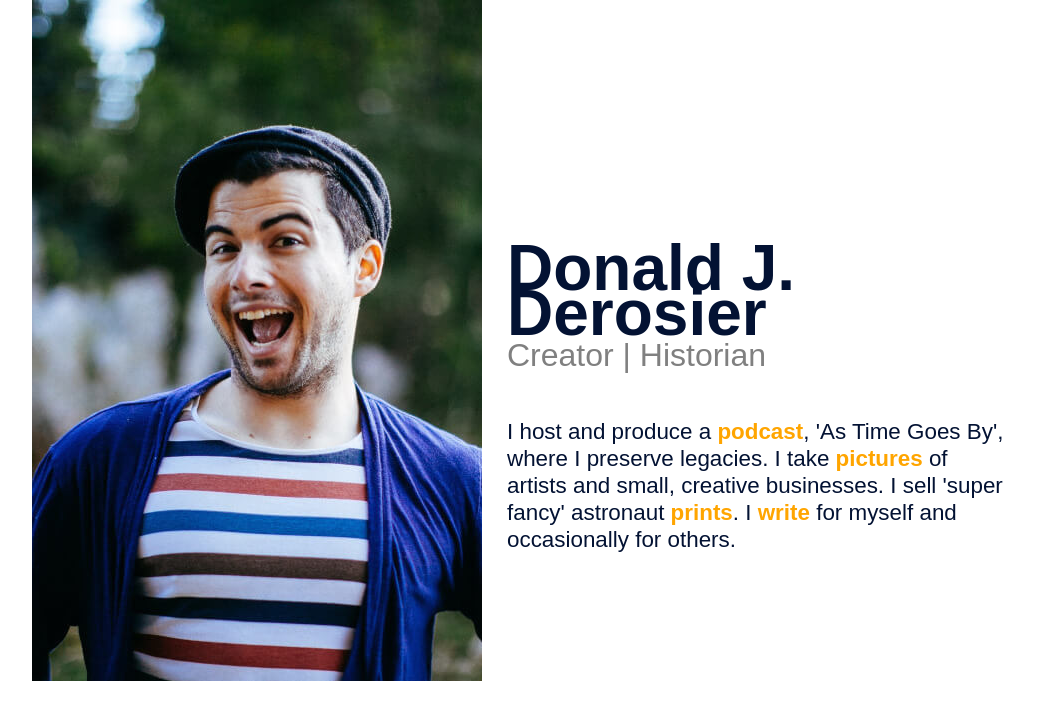
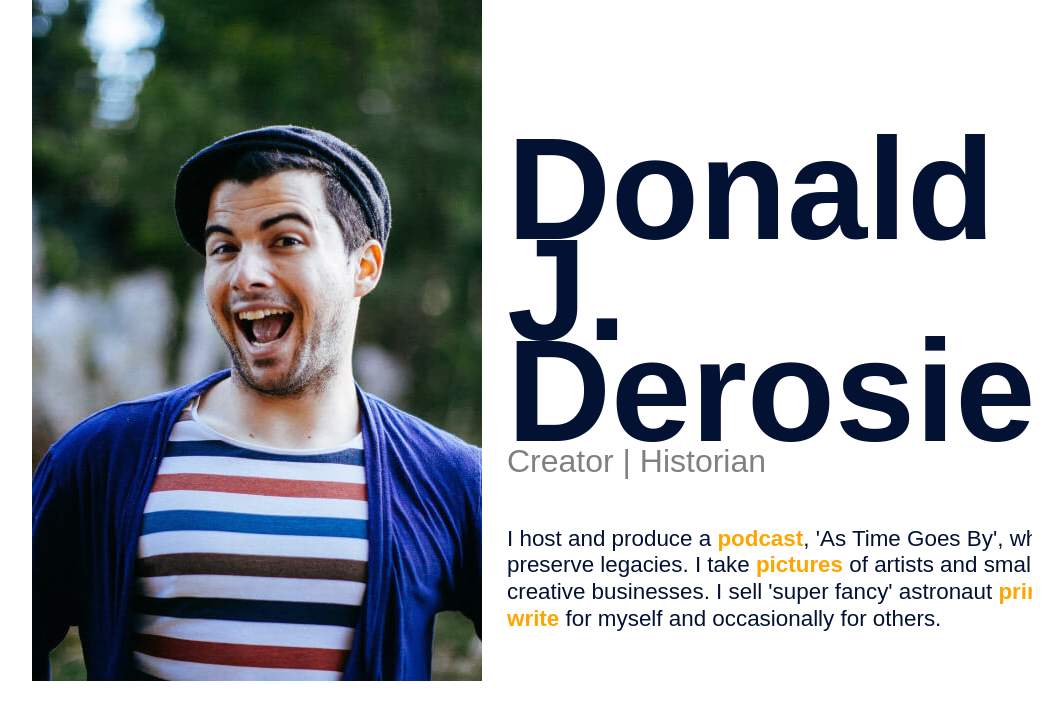
Before and after one commit to donaldjderosier/projects-synopsis.github.io, a plain HTML site: page index.html in a window 1280 px wide. Shown: the whole page, without its empty margins (108-1171 px from the left). Drawn offline with nearby package versions, Linux system fonts and the light colour scheme; a web font is replaced by a local one.

Commit message:
Update index.html

```diff
--- a/index.html
+++ b/index.html
@@ -63,7 +63,7 @@
 	  		}
 
 	  		h1{
-	  			font-size: 4em;
+	  			font-size: 9em;
 	  			line-height: .7em;
 	  			margin-bottom:0;
 	  		}
```
